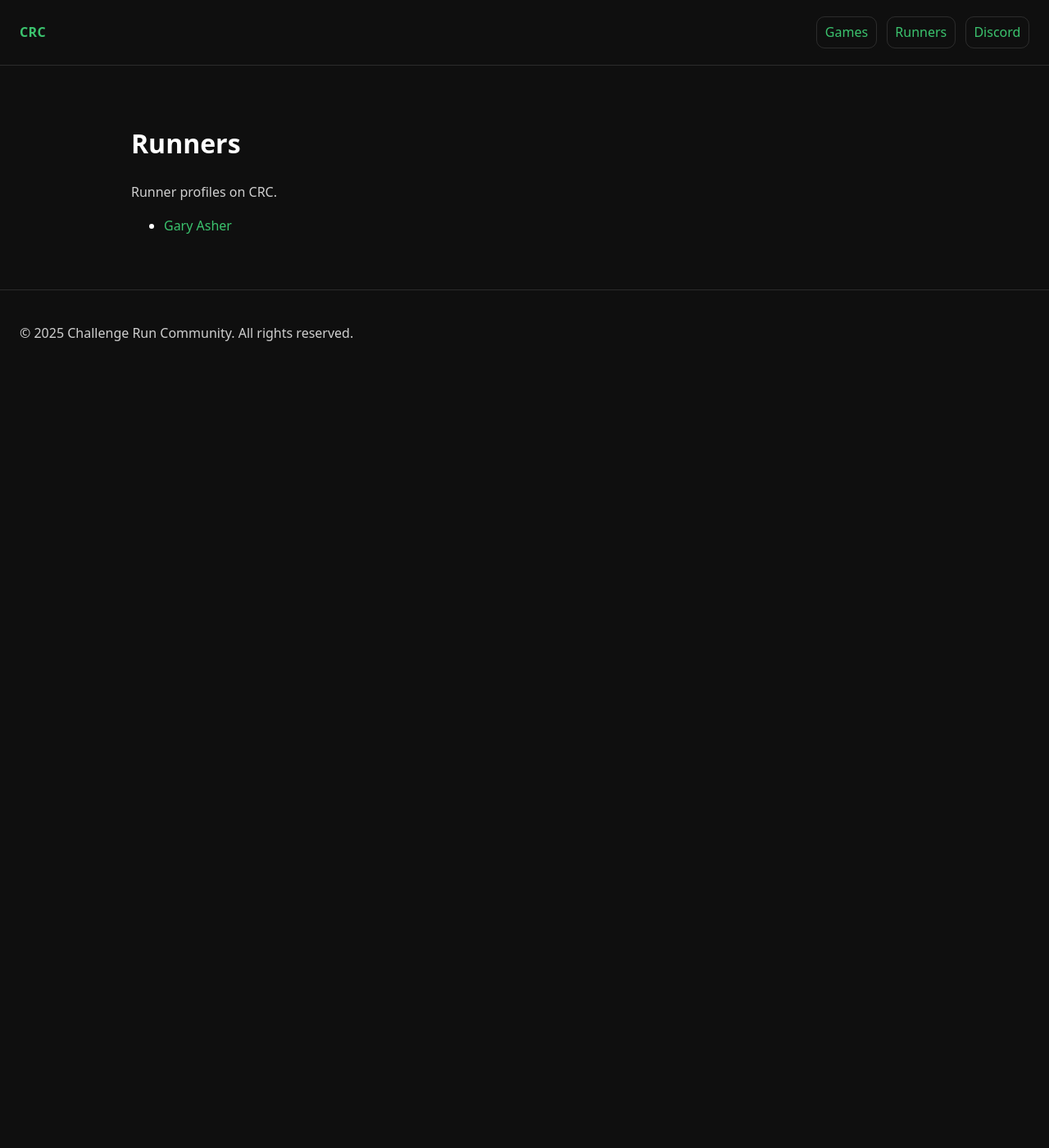
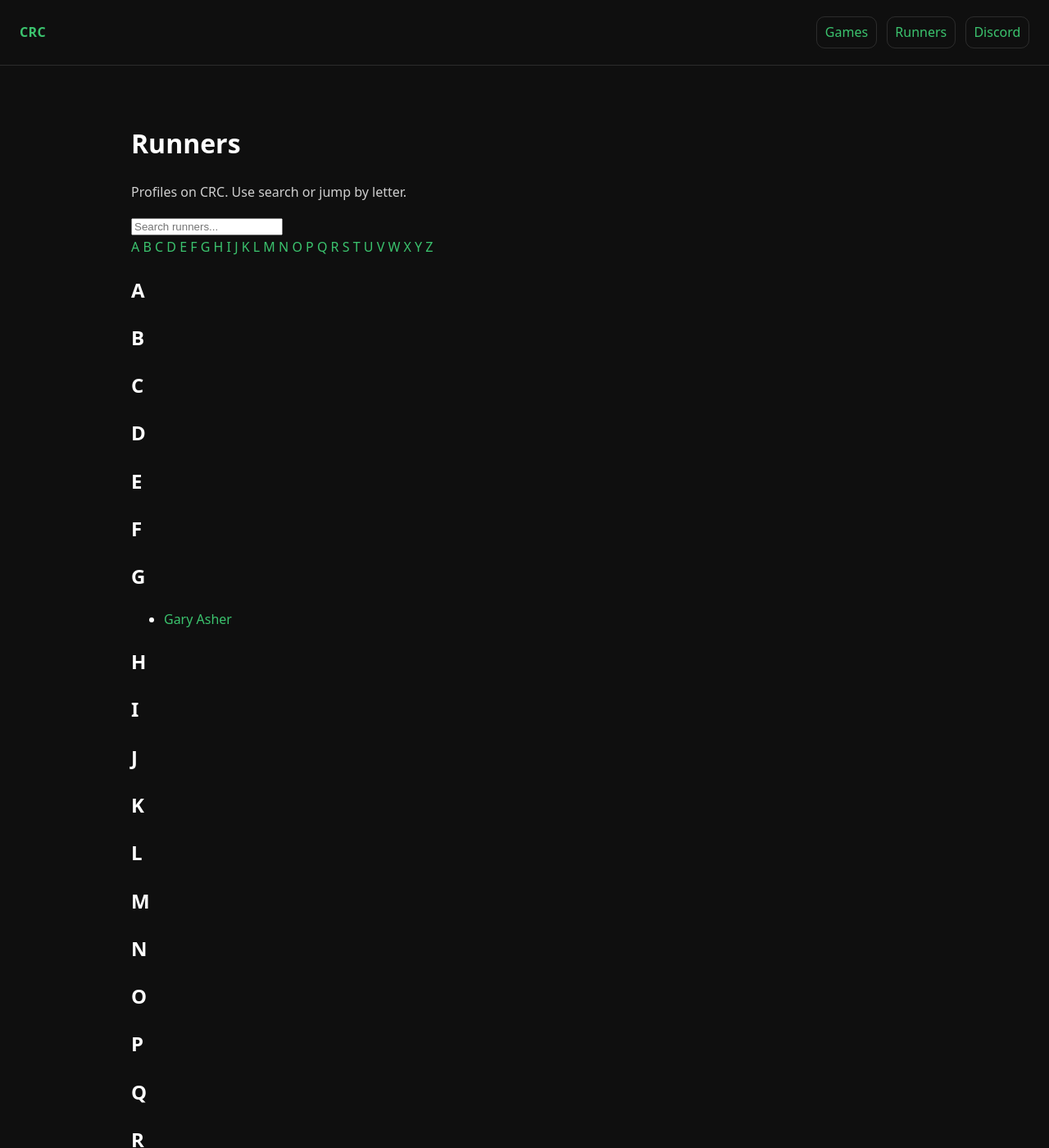
Before and after one commit to GaryAsher/challenge-run-site, a Jekyll site: the page built from runners/index.html, in a window 1280 px wide and 1400 px high. Shown: the whole window at 82% size. Built offline with Jekyll 4.4.1, drawn with Linux system fonts in a browser that asks for light colours.

Commit message:
Update index.html

```diff
--- a/runners/index.html
+++ b/runners/index.html
@@ -4,11 +4,41 @@ title: Runners
 ---
 
 <h1>Runners</h1>
-<p class="muted">Runner profiles on CRC.</p>
+<p class="muted">Profiles on CRC. Use search or jump by letter.</p>
 
-<ul>
-  {% assign sorted_runners = site.runners | sort: "name" %}
-  {% for runner in sorted_runners %}
-    <li><a href="{{ runner.url }}">{{ runner.name }}</a></li>
+<input id="q" class="filter" placeholder="Search runners..." autocomplete="off">
+
+<div class="az" aria-label="Jump by letter">
+  {% assign letters = "ABCDEFGHIJKLMNOPQRSTUVWXYZ" | split: "" %}
+  {% for L in letters %}
+    <a href="#{{ L }}">{{ L }}</a>
   {% endfor %}
-</ul>
+</div>
+
+{% assign sorted = site.runners | sort: "name" %}
+{% assign letters = "ABCDEFGHIJKLMNOPQRSTUVWXYZ" | split: "" %}
+
+<div id="runner-list">
+  {% for L in letters %}
+    <h2 id="{{ L }}">{{ L }}</h2>
+    <ul class="list">
+      {% for r in sorted %}
+        {% assign first = r.name | slice: 0, 1 | upcase %}
+        {% if first == L %}
+          <li class="runner-item"><a href="{{ r.url }}">{{ r.name }}</a></li>
+        {% endif %}
+      {% endfor %}
+    </ul>
+  {% endfor %}
+</div>
+
+<script>
+  const input = document.getElementById("q");
+  const items = Array.from(document.querySelectorAll(".runner-item"));
+  input.addEventListener("input", () => {
+    const q = input.value.trim().toLowerCase();
+    for (const li of items) {
+      li.style.display = li.textContent.toLowerCase().includes(q) ? "" : "none";
+    }
+  });
+</script>
```
